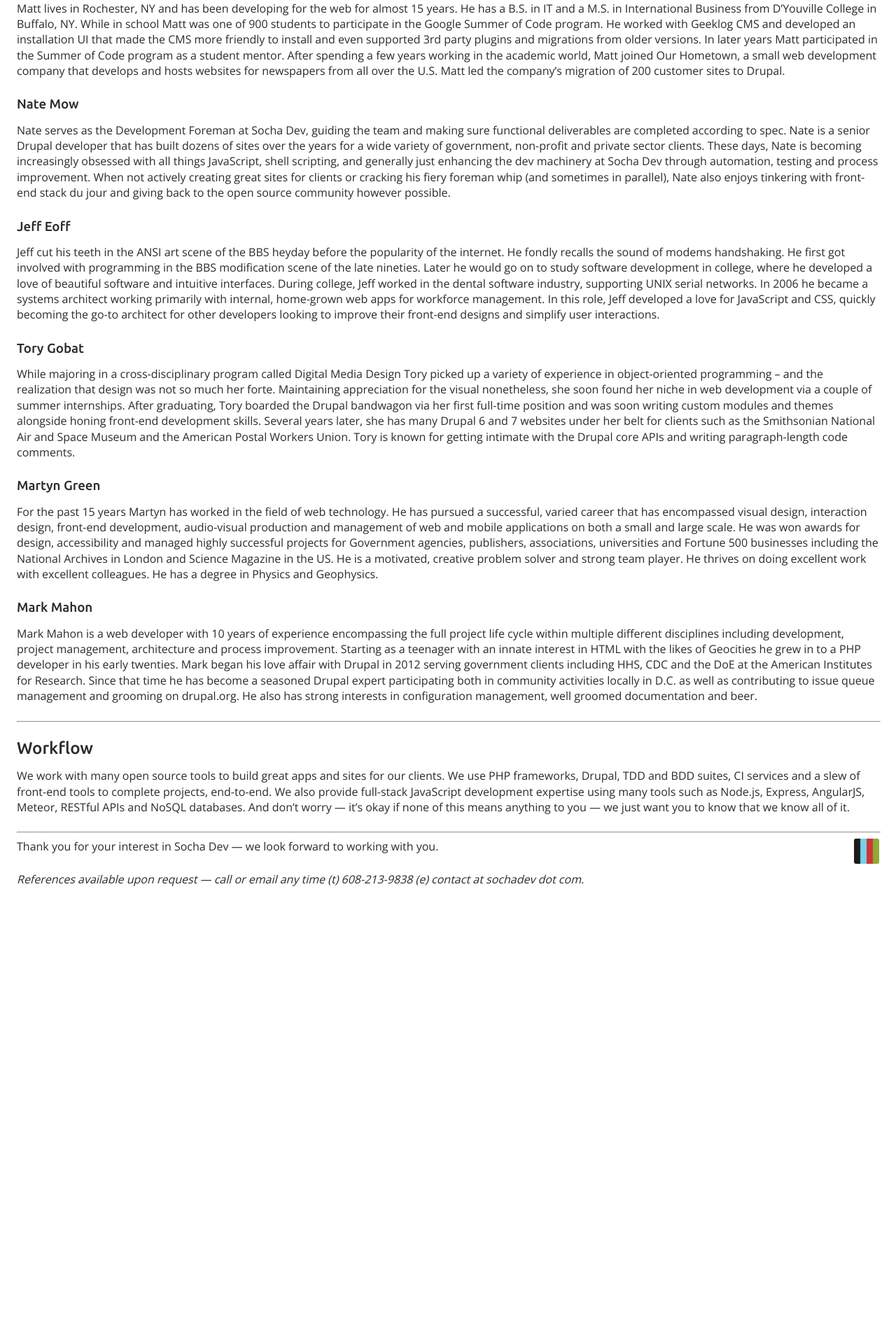
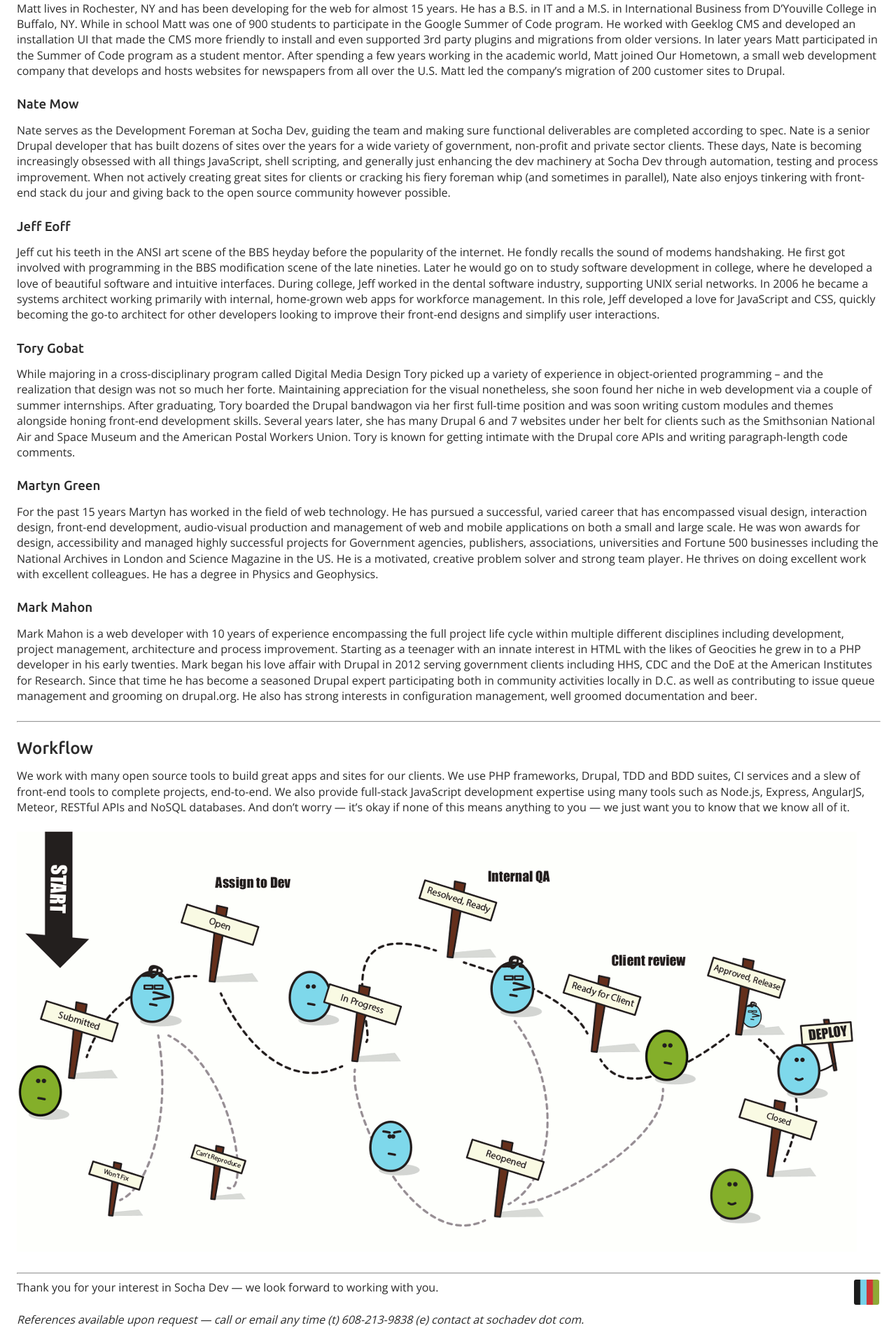
Before and after one commit to SochaDev/sochadev.github.io, a Jekyll site: the page built from executive-summary.md, in a window 1280 px wide. Shown: the part 1751-3671 px from the top of the page at 70% size. Built offline with Jekyll 4.4.1, drawn with Linux system fonts in a browser that asks for light colours; before the commit the page ends 3042 px from its top, so only the background shows below that.

Commit message:
Added issue lifecycle illustration to exec summary.

```diff
--- a/executive-summary.md
+++ b/executive-summary.md
@@ -58,3 +58,5 @@
 {% include tools.html %}
 {% endcapture %}
 {{ tools | strip_html | strip_newlines }}
+
+![{% site.title %} issue lifecycle](/assets/images/workflow.png "{% site.title %} issue lifecycle")
```
Also changed, not shown: assets/images/workflow.png (added).
